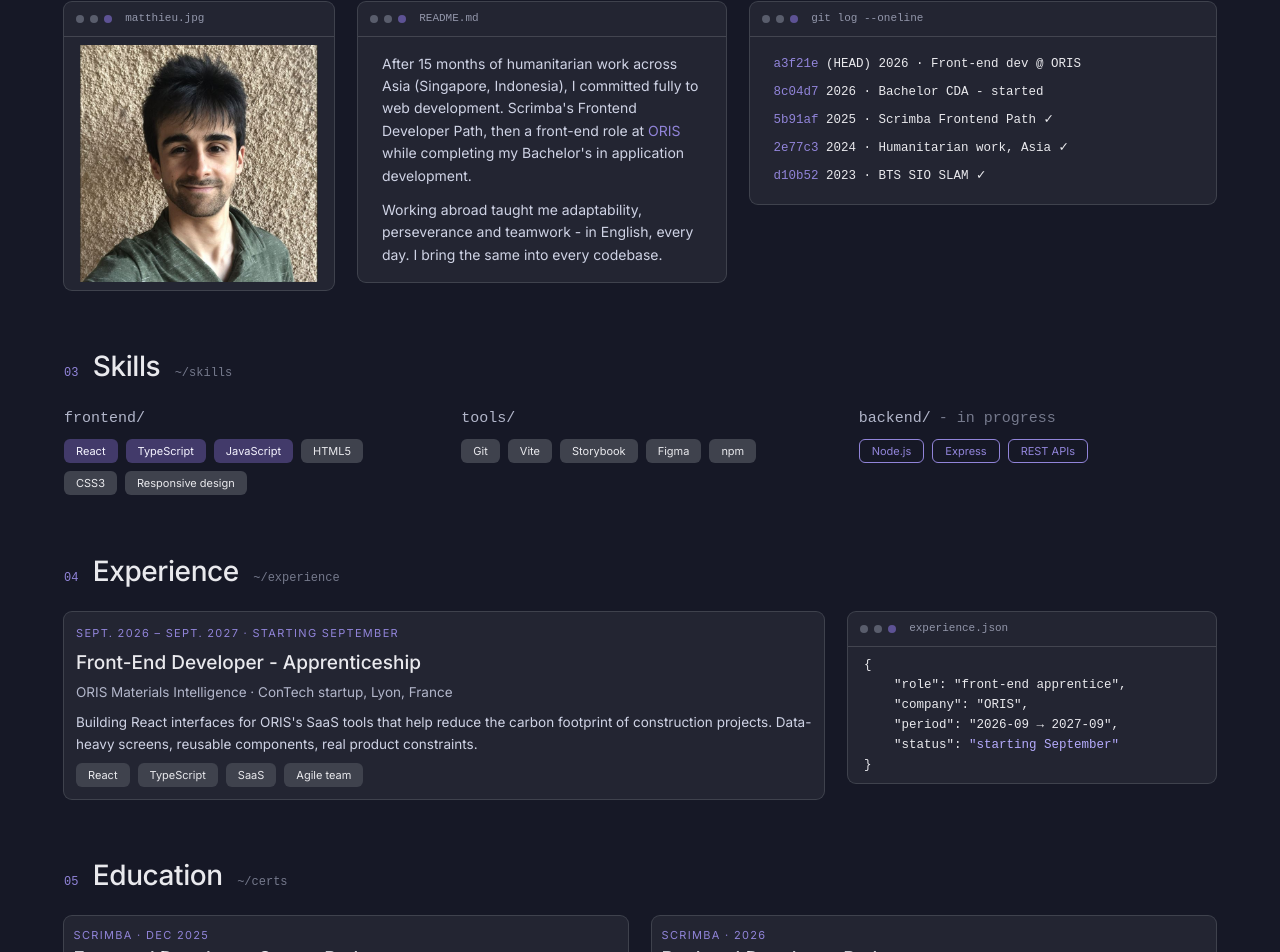
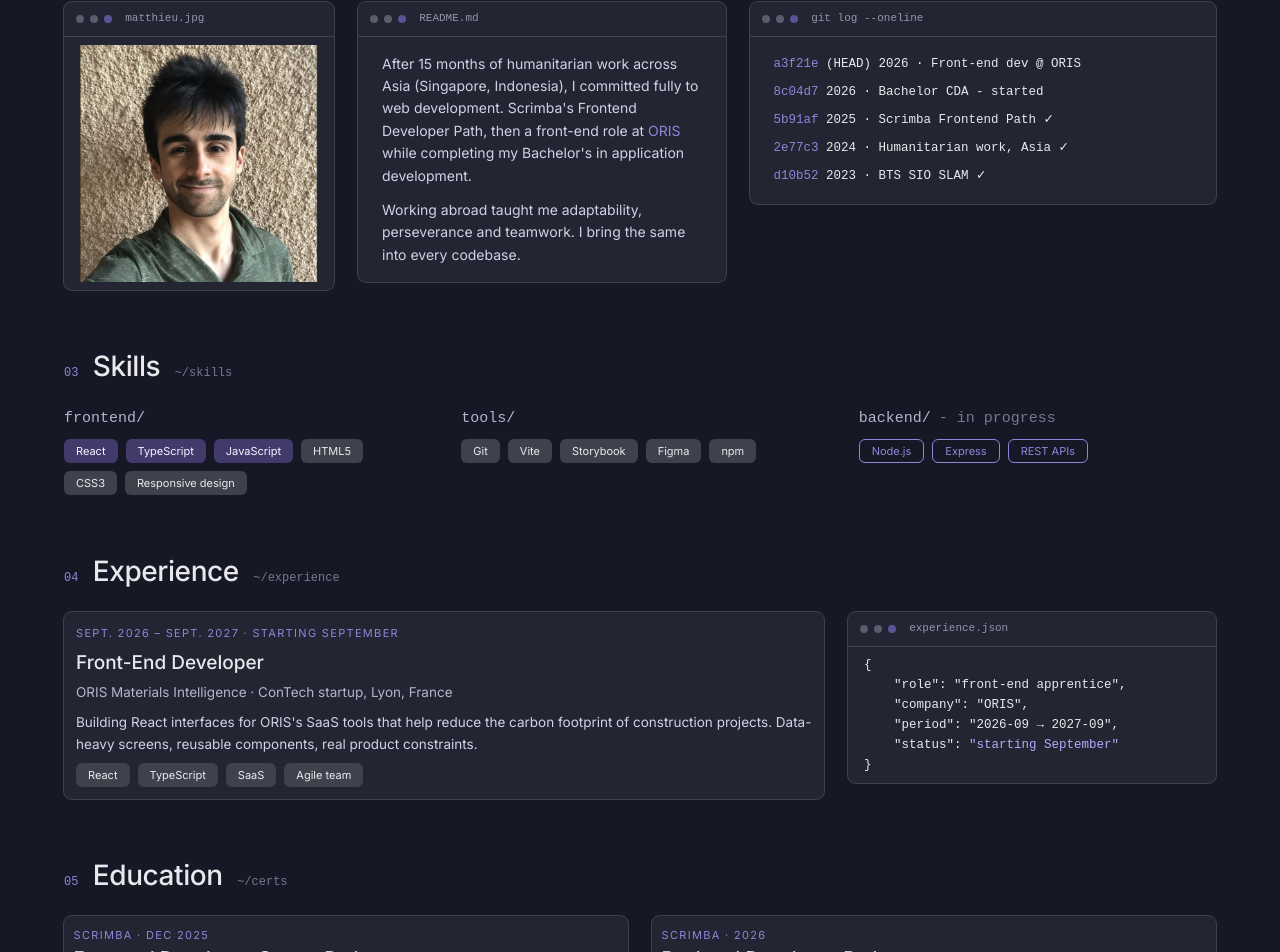
Before and after one commit to Kamat99302/portfolio-react, a React (Vite) app: page / in a window 1280 px wide. Shown: the part 1136-2088 px from the top of the page. Built offline with nearby package versions, Linux system fonts and the light colour scheme.

Commit message:
chore: text adjustments in the home page

```diff
--- a/src/sections/About.tsx
+++ b/src/sections/About.tsx
@@ -27,7 +27,7 @@ export default function About(){
                             <Typography sx={typoSx}>After 15 months of humanitarian work across Asia (Singapore, Indonesia), I committed fully to web development. Scrimba's
                                 Frontend Developer Path, then a front-end role at <Link href="https://www.oris-connect.com/en/" target="_blank">ORIS </Link>while completing my Bachelor's in application development.
                             </Typography>
-                            <Typography sx={typoSx}>Working abroad taught me adaptability, perseverance and teamwork - in English, every day. I bring the same into every codebase.</Typography>
+                            <Typography sx={typoSx}>Working abroad taught me adaptability, perseverance and teamwork. I bring the same into every codebase.</Typography>
                         </Stack>
 
 
--- a/src/sections/Experience.tsx
+++ b/src/sections/Experience.tsx
@@ -13,7 +13,7 @@ export default function Experience(){
                 <Grid size={{xs:12, md:8}}>
                     <ExperienceCard
                         date="Sept. 2026 – Sept. 2027 · Starting September"
-                        title="Front-End Developer - Apprenticeship"
+                        title="Front-End Developer"
                         place="ORIS Materials Intelligence · ConTech startup, Lyon, France"
                         description="Building React interfaces for ORIS's SaaS tools that help reduce the carbon footprint of construction projects. Data-heavy screens, reusable components, real product constraints."
                         tagLabel={["React", "TypeScript", "SaaS", "Agile team"]}
```
